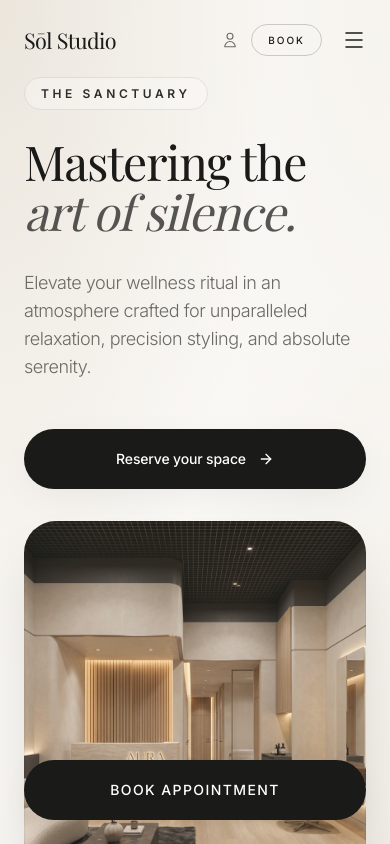
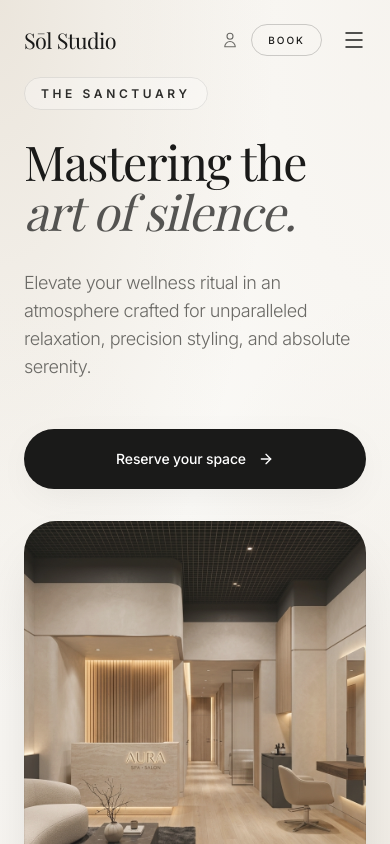
Before and after one commit to albinlaiju365/Luminary, a Next.js app: page / in a window 390 px wide. Built offline with nearby package versions, Linux system fonts and the light colour scheme; a web font is replaced by a local one.

Commit message:
fix: remove redundant ugly mobile sticky booking button

```diff
--- a/src/app/page.tsx
+++ b/src/app/page.tsx
@@ -131,15 +131,7 @@ export default function Home() {
                 </div>
             </section>
 
-            {/* Sticky Mobile Book Button */}
-            <div className="fixed bottom-6 left-0 right-0 z-40 px-6 sm:hidden pointer-events-none">
-                <button
-                    onClick={() => setIsBookingOpen(true)}
-                    className="w-full bg-charcoal-900 text-white py-5 rounded-full text-sm font-medium tracking-[0.1em] uppercase shadow-premium pointer-events-auto active:scale-95 transition-transform"
-                >
-                    Book Appointment
-                </button>
-            </div>
+
 
             <BookingFlowModal
                 isOpen={isBookingOpen}
```
